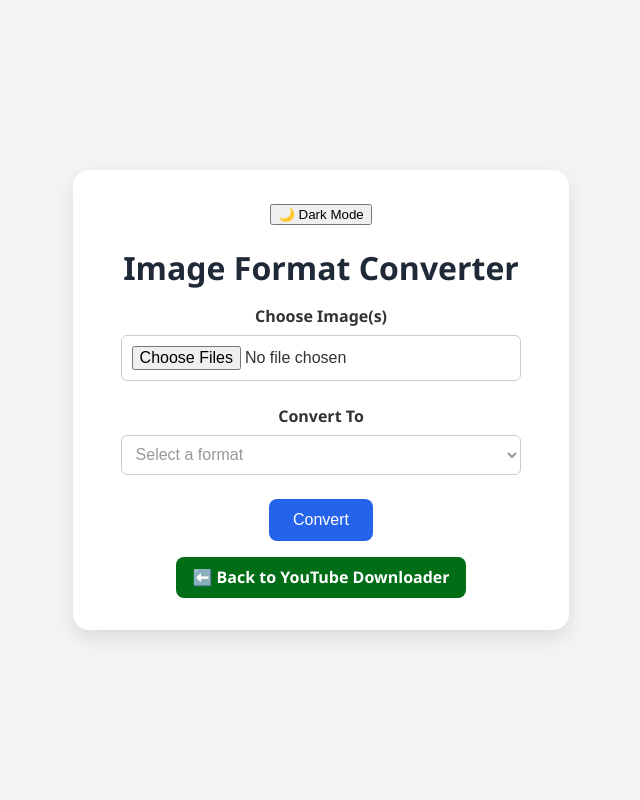
After one commit to Manupoons/Video-Downloader_Image-Converter, a Flask app: page /convert-image in a window 1280 px wide. The commit adds this page. Shown: the whole page, without its empty margins (319-959 px from the left). Run offline with Flask 3, Linux system fonts and the light colour scheme.

Commit message:
modified style

```diff
--- a/app.py
+++ b/app.py
@@ -1,9 +1,13 @@
 from flask import Flask, render_template, request, jsonify
 import yt_dlp
+import rawpy
+import imageio
 import os
 import re
 import platform
 from pathlib import Path
+from werkzeug.utils import secure_filename
+from PIL import Image
 
 app = Flask(__name__)
 
@@ -20,6 +24,10 @@ else:  # Linux and others
 if not os.path.exists(DOWNLOAD_DIR):
     os.makedirs(DOWNLOAD_DIR)
 
+IMAGE_UPLOAD_FOLDER = os.path.join(DOWNLOAD_DIR, 'converted_images')
+os.makedirs(IMAGE_UPLOAD_FOLDER, exist_ok=True)
+ALLOWED_IMAGE_EXTENSIONS = {'png', 'jpg', 'jpeg', 'bmp', 'gif', 'webp', 'arw'}
+
 @app.route('/', methods=['GET', 'POST'])
 def index():
     message = None
@@ -34,6 +42,48 @@ def index():
                 cleaned_error = re.sub(r'\x1b\[[0-9;]*m', '', str(e))
                 error = f"❌ {cleaned_error}"
     return render_template('index.html', message=message, error=error)
+
+@app.route('/convert-image', methods=['GET', 'POST'])
+def convert_image():
+    messages = []
+    errors = []
+    if request.method == 'POST':
+        files = request.files.getlist('image')
+        target_format = request.form.get('format', '').lower()
+
+        if not files or len(files) == 0:
+            errors.append("❌ No files selected.")
+        elif len(files) > 10:
+            errors.append("❌ You can upload up to 10 images at a time.")
+        else:
+            for file in files:
+                if file and allowed_file(file.filename):
+                    try:
+                        filename = secure_filename(file.filename)
+                        input_path = os.path.join(IMAGE_UPLOAD_FOLDER, filename)
+                        file.save(input_path)
+
+                        output_filename = f"{os.path.splitext(filename)[0]}.{target_format}"
+                        output_path = os.path.join(IMAGE_UPLOAD_FOLDER, output_filename)
+
+                        file_ext = filename.rsplit('.', 1)[1].lower()
+
+                        if file_ext == 'arw':
+                            with rawpy.imread(input_path) as raw:
+                                rgb = raw.postprocess()
+                                imageio.imwrite(output_path, rgb)
+                        else:
+                            with Image.open(input_path) as img:
+                                img = img.convert("RGB")
+                                img.save(output_path, format=target_format.upper())
+
+                        messages.append(f"✅ {filename} → {output_filename}")
+                    except Exception as e:
+                        errors.append(f"❌ Error converting {filename}: {e}")
+                else:
+                    errors.append(f"❌ Invalid file type for {file.filename}")
+
+    return render_template('convert_image.html', message="<br>".join(messages), error="<br>".join(errors))
 
 @app.route('/progress', methods=['GET'])
 def progress():
@@ -76,5 +126,8 @@ def download_video(url):
         info = ydl.extract_info(url, download=True)
         print(f"✅ Download completed: {info.get('title', 'Unknown Title')}")
 
+def allowed_file(filename):
+    return '.' in filename and filename.rsplit('.', 1)[1].lower() in ALLOWED_IMAGE_EXTENSIONS
+
 if __name__ == '__main__':
     app.run(debug=True)
--- a/static/style.css
+++ b/static/style.css
@@ -77,6 +77,21 @@ form button:hover {
     border: 1px solid #ef4444;
 }
 
+.nav-button {
+    display: inline-block;
+    padding: 0.6em 1em;
+    margin-top: 1em;
+    background-color: #026d17;
+    color: white;
+    text-decoration: none;
+    border-radius: 8px;
+    font-weight: bold;
+    transition: background-color 0.3s;
+}
+.nav-button:hover {
+    background-color: #013f0e;
+}
+
 #progress-bar-container {
     width: 100%;
     background-color: #eee;
@@ -94,6 +109,32 @@ form button:hover {
     transition: width 0.4s ease-in-out;
 }
 
+.form-group {
+    margin-bottom: 1.5em;
+    display: flex;
+    flex-direction: column;
+}
+
+.form-group label {
+    margin-bottom: 0.5em;
+    font-weight: 600;
+    color: var(--text-color, #333);
+}
+
+input[type="file"],
+select {
+    padding: 0.6em;
+    border: 1px solid #ccc;
+    border-radius: 6px;
+    font-size: 1em;
+    background-color: var(--input-bg, #fff);
+    color: var(--text-color, #333);
+}
+
+select:invalid {
+    color: #999;
+}
+
 /* DARK MODE */
 @media (prefers-color-scheme: dark) {
     body.dark {
@@ -104,6 +145,19 @@ form button:hover {
     body.dark .container {
         background-color: #111827;
         box-shadow: 0 8px 20px rgba(0, 0, 0, 0.6);
+    }
+
+    .form-group label {
+        margin-bottom: 0.5em;
+        font-weight: 600;
+        color: var(--text-color, #fff);
+    }
+
+    body.dark input[type="file"],
+    body.dark select {
+        background-color: #1f2937;
+        color: #f3f4f6;
+        border-color: #374151;
     }
 
     body.dark h1 {
@@ -182,11 +236,6 @@ form button:hover {
         padding: 0.65rem;
     }
 
-    form button {
-        padding: 0.65rem 1.2rem;
-        font-size: 0.95rem;
-    }
-
     #progress-bar-container {
         height: 16px;
     }
--- /dev/null
+++ b/templates/convert_image.html
@@ -0,0 +1,67 @@
+<!DOCTYPE html>
+<html lang="en">
+<head>
+    <meta charset="UTF-8">
+    <title>Image Type Converter</title>
+    <link rel="stylesheet" href="{{ url_for('static', filename='style.css') }}">
+</head>
+<body>
+    <div class="container">
+        <button id="theme-toggle" class="theme-toggle">🌙 Dark Mode</button>
+        <h1>Image Format Converter</h1>
+
+        {% if message %}
+            <div class="alert success">{{ message }}</div>
+        {% endif %}
+        {% if error %}
+            <div class="alert error">{{ error }}</div>
+        {% endif %}
+
+        <form method="POST" enctype="multipart/form-data">
+            <div class="form-group">
+                <label for="image">Choose Image(s)</label>
+                <input type="file" name="image" id="image" multiple accept=".jpg,.jpeg,.png,.bmp,.gif,.webp,.arw" required>
+            </div>
+
+            <div class="form-group">
+                <label for="format">Convert To</label>
+                <select name="format" id="format" required>
+                    <option value="" disabled selected>Select a format</option>
+                    <option value="png">PNG</option>
+                    <option value="jpg">JPG</option>
+                    <option value="jpeg">JPEG</option>
+                    <option value="bmp">BMP</option>
+                    <option value="gif">GIF</option>
+                    <option value="webp">WEBP</option>
+                </select>
+            </div>
+            <button type="submit">Convert</button>
+        </form>
+
+        <div id="progress-bar-container" style="display:none;">
+            <div id="progress-bar"></div>
+        </div>
+
+        <a href="{{ url_for('index') }}" class="nav-button">⬅️ Back to YouTube Downloader</a>
+    </div>
+
+    <script>
+        // Theme toggle script
+        const toggleButton = document.getElementById('theme-toggle');
+        const prefersDark = window.matchMedia('(prefers-color-scheme: dark)').matches;
+
+        const savedTheme = localStorage.getItem('theme');
+        if (savedTheme === 'dark' || (!savedTheme && prefersDark)) {
+            document.body.classList.add('dark');
+            toggleButton.textContent = '☀️ Light Mode';
+        }
+
+        toggleButton.addEventListener('click', () => {
+            document.body.classList.toggle('dark');
+            const isDark = document.body.classList.contains('dark');
+            toggleButton.textContent = isDark ? '☀️ Light Mode' : '🌙 Dark Mode';
+            localStorage.setItem('theme', isDark ? 'dark' : 'light');
+        });
+    </script>
+</body>
+</html>
--- a/templates/index.html
+++ b/templates/index.html
@@ -18,12 +18,13 @@
 
         <form method="POST" id="download-form">
             <input type="text" name="url" placeholder="Enter YouTube URL..." required>
-            <button type="submit">Download</button>
+            <button type="submit" class="nav-button">Download</button>
         </form>
 
         <div id="progress-bar-container">
             <div id="progress-bar"></div>
         </div>
+        <a href="{{ url_for('convert_image') }}" class="nav-button">🔁 Go to Image Converter</a>
     </div>
 
     <script>
```
